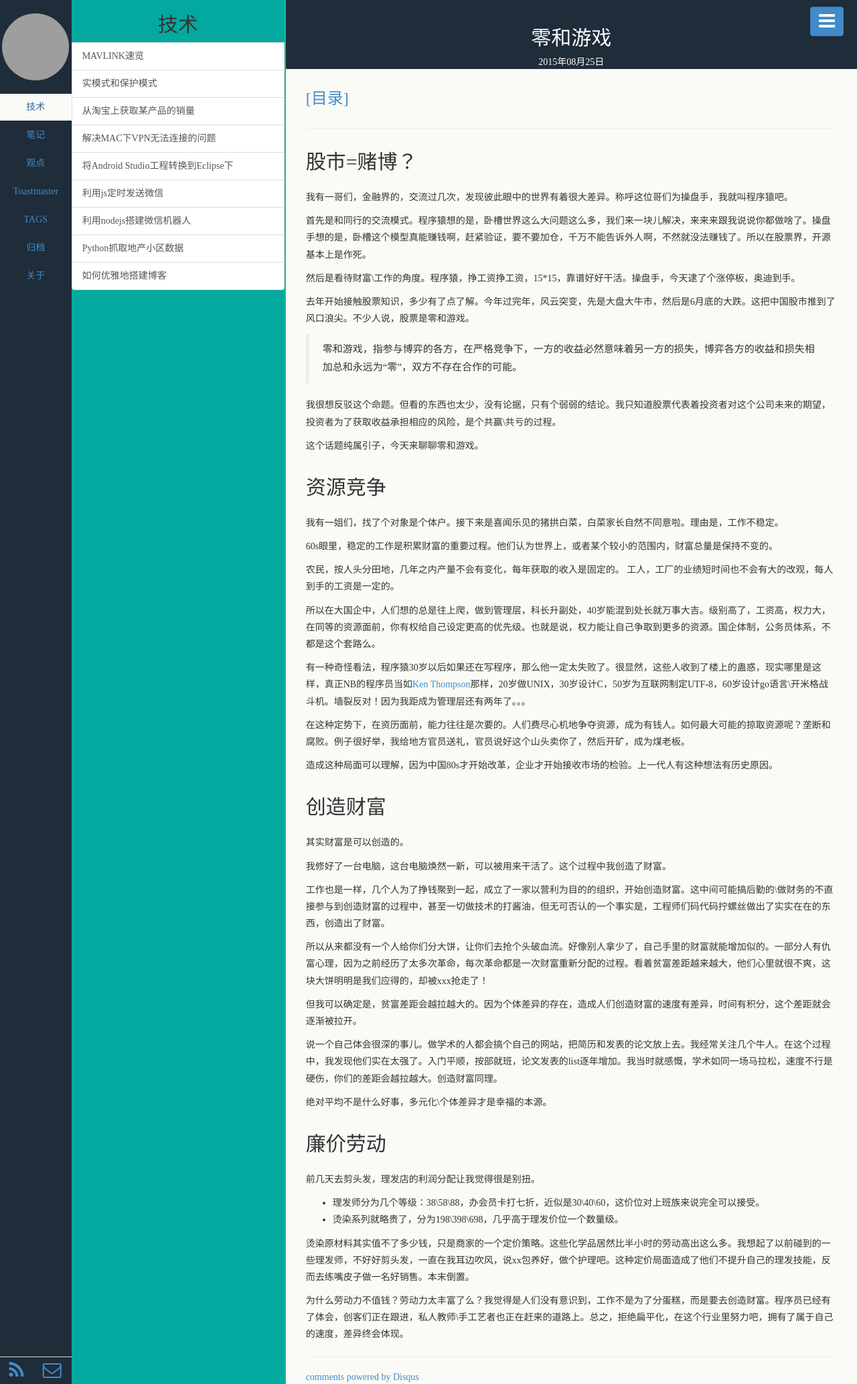
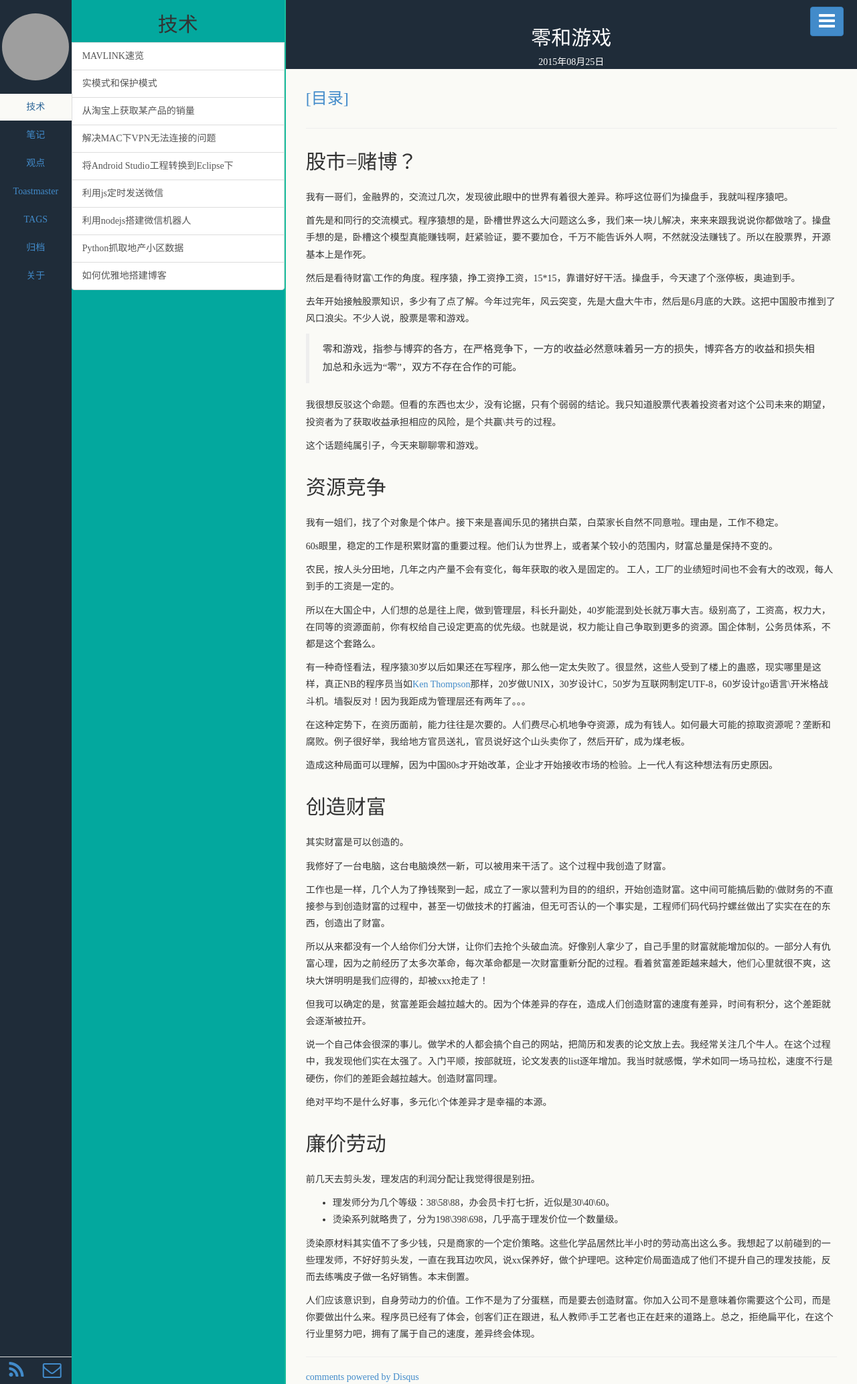
Before and after one commit to kvenux/kvenux.github.io, a Jekyll site: the page built from _posts/2015-08-25-create-fortune.markdown, in a window 1280 px wide. Shown: the whole page at 67% size. Built offline with Jekyll 4.4.1, drawn with Linux system fonts in a browser that asks for light colours; nearby versions of some CDN libraries; Markdown is read by kramdown in place of the engine named in the settings; comment, search, counter and statistics services are not loaded; grey boxes are pictures that could not be loaded.

Commit message:
举头望明月，低头写作业

```diff
--- a/_posts/2015-08-25-create-fortune.markdown
+++ b/_posts/2015-08-25-create-fortune.markdown
@@ -34,7 +34,7 @@
 
 所以在大国企中，人们想的总是往上爬，做到管理层，科长升副处，40岁能混到处长就万事大吉。级别高了，工资高，权力大，在同等的资源面前，你有权给自己设定更高的优先级。也就是说，权力能让自己争取到更多的资源。国企体制，公务员体系，不都是这个套路么。
 
-有一种奇怪看法，程序猿30岁以后如果还在写程序，那么他一定太失败了。很显然，这些人收到了楼上的蛊惑，现实哪里是这样，真正NB的程序员当如[Ken Thompson][1]那样，20岁做UNIX，30岁设计C，50岁为互联网制定UTF-8，60岁设计go语言\开米格战斗机。墙裂反对！因为我距成为管理层还有两年了。。。
+有一种奇怪看法，程序猿30岁以后如果还在写程序，那么他一定太失败了。很显然，这些人受到了楼上的蛊惑，现实哪里是这样，真正NB的程序员当如[Ken Thompson][1]那样，20岁做UNIX，30岁设计C，50岁为互联网制定UTF-8，60岁设计go语言\开米格战斗机。墙裂反对！因为我距成为管理层还有两年了。。。
 
 在这种定势下，在资历面前，能力往往是次要的。人们费尽心机地争夺资源，成为有钱人。如何最大可能的掠取资源呢？垄断和腐败。例子很好举，我给地方官员送礼，官员说好这个山头卖你了，然后开矿，成为煤老板。
 
@@ -50,7 +50,7 @@
 
 所以从来都没有一个人给你们分大饼，让你们去抢个头破血流。好像别人拿少了，自己手里的财富就能增加似的。一部分人有仇富心理，因为之前经历了太多次革命，每次革命都是一次财富重新分配的过程。看着贫富差距越来越大，他们心里就很不爽，这块大饼明明是我们应得的，却被xxx抢走了！
 
-但我可以确定是，贫富差距会越拉越大的。因为个体差异的存在，造成人们创造财富的速度有差异，时间有积分，这个差距就会逐渐被拉开。
+但我可以确定的是，贫富差距会越拉越大的。因为个体差异的存在，造成人们创造财富的速度有差异，时间有积分，这个差距就会逐渐被拉开。
 
 说一个自己体会很深的事儿。做学术的人都会搞个自己的网站，把简历和发表的论文放上去。我经常关注几个牛人。在这个过程中，我发现他们实在太强了。入门平顺，按部就班，论文发表的list逐年增加。我当时就感慨，学术如同一场马拉松，速度不行是硬伤，你们的差距会越拉越大。创造财富同理。
 
@@ -60,12 +60,12 @@
 
 前几天去剪头发，理发店的利润分配让我觉得很是别扭。
 
-- 理发师分为几个等级：38\58\88，办会员卡打七折，近似是30\40\60，这价位对上班族来说完全可以接受。
+- 理发师分为几个等级：38\58\88，办会员卡打七折，近似是30\40\60。
 - 烫染系列就略贵了，分为198\398\698，几乎高于理发价位一个数量级。
 
-烫染原材料其实值不了多少钱，只是商家的一个定价策略。这些化学品居然比半小时的劳动高出这么多。我想起了以前碰到的一些理发师，不好好剪头发，一直在我耳边吹风，说xx包养好，做个护理吧。这种定价局面造成了他们不提升自己的理发技能，反而去练嘴皮子做一名好销售。本末倒置。
+烫染原材料其实值不了多少钱，只是商家的一个定价策略。这些化学品居然比半小时的劳动高出这么多。我想起了以前碰到的一些理发师，不好好剪头发，一直在我耳边吹风，说xx保养好，做个护理吧。这种定价局面造成了他们不提升自己的理发技能，反而去练嘴皮子做一名好销售。本末倒置。
 
-为什么劳动力不值钱？劳动力太丰富了么？我觉得是人们没有意识到，工作不是为了分蛋糕，而是要去创造财富。程序员已经有了体会，创客们正在跟进，私人教师\手工艺者也正在赶来的道路上。总之，拒绝扁平化，在这个行业里努力吧，拥有了属于自己的速度，差异终会体现。
+人们应该意识到，自身劳动力的价值。工作不是为了分蛋糕，而是要去创造财富。你加入公司不是意味着你需要这个公司，而是你要做出什么来。程序员已经有了体会，创客们正在跟进，私人教师\手工艺者也正在赶来的道路上。总之，拒绝扁平化，在这个行业里努力吧，拥有了属于自己的速度，差异终会体现。
 
 
   [1]: https://en.wikipedia.org/wiki/Ken_Thompson
```
